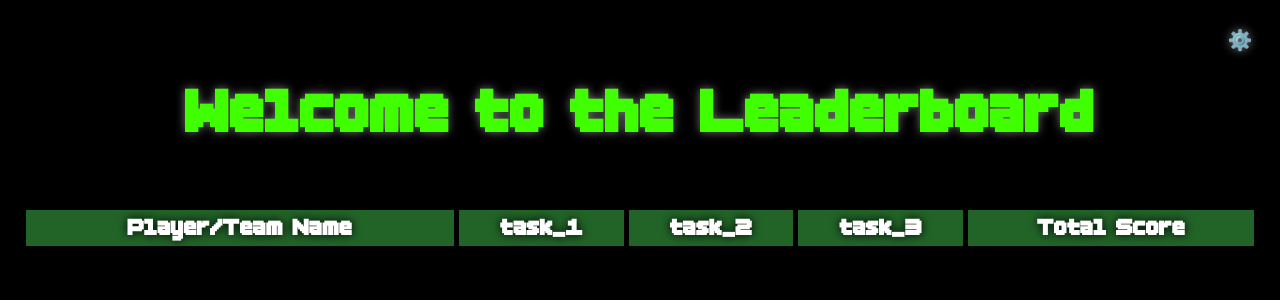
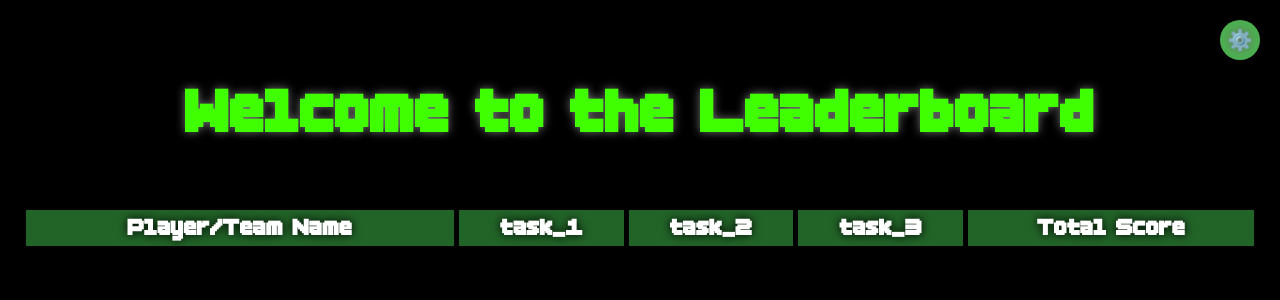
Before and after one commit to eternity336/Leaderboard, a Flask app: page / in a window 1280 px wide. Shown: the top 300 px of the page. Run offline with Flask 3, Linux system fonts and the light colour scheme; lists and menus that the app fills with data are empty.

Commit message:
fix: adjust sidebar layout and spacing to prevent font dropdown from being covered by text
Co-authored-by: aider (ollama_chat/qwen3-coder) <aider@aider.chat>

```diff
--- a/static/styles/styles.css
+++ b/static/styles/styles.css
@@ -68,6 +68,9 @@ table.showplayerstable thead th {
   top: 20px;
   right: 20px;
   z-index: 1000;
+  display: flex;
+  flex-direction: column;
+  align-items: flex-end;
 }
 
 .font-toggle {
@@ -81,11 +84,12 @@ table.showplayerstable thead th {
   font-size: 20px;
   box-shadow: 0 2px 5px rgba(0,0,0,0.2);
   transition: all 0.3s ease;
-  margin-bottom: 10px;
+  margin-bottom: 15px;
+  background-color: #4CAF50;
 }
 
 .font-toggle:hover {
-  background-color: #868786;
+  background-color: #45a049;
   transform: scale(1.1);
 }
 
@@ -107,7 +111,7 @@ table.showplayerstable thead th {
 
 .theme-dropdown {
   position: absolute;
-  top: 50px;
+  top: 60px;
   right: 45px;
   background-color: #333;
   padding: 10px;
```
